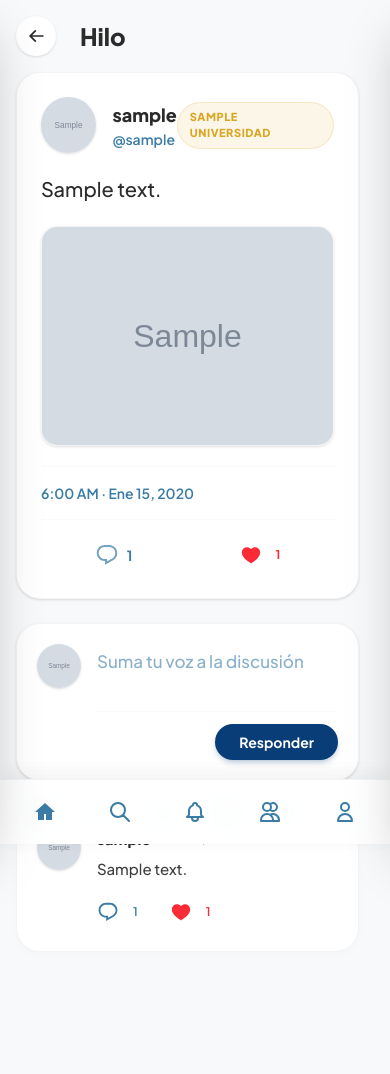
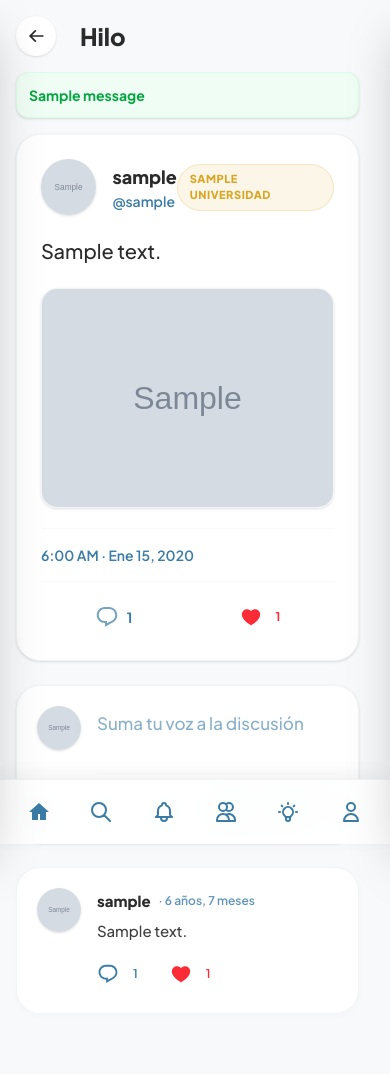
Before and after one commit to ctorresCode/Gugu-gaga, a Django app: page /respuesta/00000000-0000-0000-0000-000000000001/ in a window 390 px wide. Shown: the top 1074 px of the page. Before the commit the page ends 921 px from the top, so only its background shows below. Run offline with Django 5.2, Linux system fonts and the light colour scheme; a user stored in the database is signed in; tables that the repository leaves empty hold one stand-in row (values such as "Sample post"); grey boxes marked "Sample" are stand-in pictures; one stand-in notice (Sample message) is shown; style sheets or scripts are compiled from the project's sources.

Commit message:
fix: arreglo del menu mobile

```diff
--- a/foro/models.py
+++ b/foro/models.py
@@ -45,7 +45,8 @@ class Respuesta(models.Model):
     def save(self, *args, **kwargs):
         super().save(*args, **kwargs)
         self.hilo.ultima_actividad = self.fecha_creacion
-        self.hilo.save()
+        # CORRECCIÓN: Solo actualizamos la fecha, no reescribimos toda la fila
+        self.hilo.save(update_fields=['ultima_actividad'])
 
 class Notificacion(models.Model):
     TIPO_LIKE_HILO = 'like_hilo'
--- a/foro/templates/foro/detalle_respuesta.html
+++ b/foro/templates/foro/detalle_respuesta.html
@@ -21,6 +21,16 @@
         </div>
 
         <div class="px-4">
+            {% if messages %}
+                <div class="mb-4">
+                    {% for message in messages %}
+                        <div class="p-3 rounded-xl text-sm font-bold shadow-sm {% if message.tags == 'error' %}bg-red-50 text-red-600 border border-red-100{% else %}bg-green-50 text-green-600 border border-green-100{% endif %}">
+                            {{ message }}
+                        </div>
+                    {% endfor %}
+                </div>
+            {% endif %}
+
             <div class="bg-white p-6 rounded-3xl shadow-sm border border-gray-100 mb-6">
                 <div class="flex items-center justify-between mb-5">
                     <div class="flex items-center gap-4">
@@ -58,7 +68,7 @@
                 <div class="flex items-center justify-around pt-4 text-[#3A7CA5] font-bold">
                     <div class="flex items-center gap-2">
                         <svg viewBox="0 0 24 24" class="w-6 h-6 fill-current opacity-70"><g><path d="M1.751 10c0-4.42 3.584-8 8.005-8h4.366c4.49 0 8.129 3.64 8.129 8.13 0 2.96-1.607 5.68-4.196 7.11l-8.054 4.46v-3.69h-.067c-4.49.1-8.183-3.51-8.183-8.01zm8.005-6c-3.317 0-6.005 2.69-6.005 6 0 3.37 2.77 6.08 6.138 6.01l.351-.01h1.761v2.3l5.087-2.81c1.951-1.08 3.163-3.13 3.163-5.36 0-3.39-2.744-6.13-6.129-6.13H9.756z"></path></g></svg>
-                        <span class="text-sm">{{ respuestas.count }}</span>
+                        <span class="text-sm">{{ respuestas|length }}</span> <!-- CORRECCIÓN AQUÍ -->
                     </div>
 
                     {% include 'foro/partials/boton_like_respuesta.html' with respuesta=respuesta %}
@@ -90,7 +100,7 @@
 
             <div id="lista-respuestas" class="flex flex-col gap-4">
                 {% for hijo in respuestas %}
-                    <div onclick="window.location.href='{% url 'detalle_respuesta' hijo.pk %}'" class="bg-white p-5 rounded-3xl shadow-[0_2px_10px_rgb(0,0,0,0.02)] hover:shadow-md border border-gray-100 transition-all cursor-pointer group">
+                    <div onclick="window.location.href='{% url 'detalle_respuesta' hijo.public_id %}'" class="bg-white p-5 rounded-3xl shadow-[0_2px_10px_rgb(0,0,0,0.02)] hover:shadow-md border border-gray-100 transition-all cursor-pointer group">
                         <div class="flex items-start gap-4">
                             <div class="flex-shrink-0">
                                 <a href="{% url 'perfil_usuario' hijo.autor.username %}" onclick="event.stopPropagation();" class="block hover:opacity-80 transition-opacity">
--- a/foro/templates/foro/detalle_respuesta_sugerencia.html
+++ b/foro/templates/foro/detalle_respuesta_sugerencia.html
@@ -53,7 +53,7 @@
                         required></textarea>
                 </div>
                 <div class="flex justify-end mt-4 pt-3 border-t border-gray-100">
-                    <button type="submit" class="bg-blue-900 hover:bg-blue-800 text-white font-medium py-2 px-6 rounded-full transition-colors text-sm">
+                    <button type="submit" class="bg-blue-900 hover:bg-blue-800 text-white font-medium py-2 px-6 rounded-full transition-colors text-sm cursor-pointer">
                         Responder
                     </button>
                 </div>
--- a/foro/templates/foro/detalle_sugerencia.html
+++ b/foro/templates/foro/detalle_sugerencia.html
@@ -62,7 +62,7 @@
                     placeholder="Escribe un comentario..."
                     required></textarea>
                 <div class="flex justify-end mt-4 pt-3 border-t border-gray-100">
-                    <button type="submit" class="bg-blue-900 hover:bg-blue-800 text-white font-medium py-2 px-6 rounded-full transition-colors text-sm">
+                    <button type="submit" class="bg-blue-900 hover:bg-blue-800 text-white font-medium py-2 px-6 rounded-full transition-colors text-sm cursor-pointer">
                         Comentar
                     </button>
                 </div>
--- a/foro/templates/foro/partials/item_respuesta_sug.html
+++ b/foro/templates/foro/partials/item_respuesta_sug.html
@@ -10,7 +10,7 @@
             <svg class="w-4 h-4 {% if request.user in resp.likes.all %}fill-current{% else %}fill-none{% endif %} stroke-current stroke-2" viewBox="0 0 24 24"><path stroke-linecap="round" stroke-linejoin="round" d="M4.318 6.318a4.5 4.5 0 000 6.364L12 20.364l7.682-7.682a4.5 4.5 0 00-6.364-6.364L12 7.636l-1.318-1.318a4.5 4.5 0 00-6.364 0z"></path></svg>
             {{ resp.likes.count }}
         </a>
-        <button onclick="toggleReplyForm('reply-form-{{ resp.pk }}')" class="text-gray-500 hover:text-[#093D77] font-medium">Responder</button>
+        <button onclick="toggleReplyForm('reply-form-{{ resp.pk }}')" class="text-gray-500 hover:text-[#093D77] font-medium cursor-pointer">Responder</button>
     </div>
 
     <div id="reply-form-{{ resp.pk }}" class="hidden mt-3 pt-3 border-t border-gray-200/60">
--- a/foro/templates/foro/partials/nav_mobile.html
+++ b/foro/templates/foro/partials/nav_mobile.html
@@ -26,6 +26,12 @@
         {% endif %}
     </a>
 
+    <a href="{% url 'sugerencias' %}" class="p-2.5 rounded-2xl transition-all {% if request.resolver_match.url_name == 'sugerencias' %} text-white bg-[#093D77] shadow-md {% else %} text-[#3A7CA5] hover:bg-[#F8F9FA] hover:text-[#093D77] {% endif %}">
+        <svg class="w-6 h-6 flex-shrink-0 fill-none stroke-current stroke-2" viewBox="0 0 24 24">
+            <path stroke-linecap="round" stroke-linejoin="round" d="M9.663 17h4.673M12 3v1m6.364 1.636l-.707.707M21 12h-1M4 12H3m3.343-5.657l-.707-.707m2.828 9.9a5 5 0 117.072 0l-.548.547A3.374 3.374 0 0014 18.469V19a2 2 0 11-4 0v-.531c0-.895-.356-1.754-.988-2.386l-.548-.547z"></path>
+        </svg>
+    </a>
+
     <a href="{% url 'perfil_usuario' request.user.username %}" class="p-2.5 rounded-2xl transition-all {% if request.resolver_match.url_name == 'perfil_usuario' %} text-white bg-[#093D77] shadow-md {% else %} text-[#3A7CA5] hover:bg-[#F8F9FA] hover:text-[#093D77] {% endif %}">
         <svg class="w-6 h-6 fill-none stroke-current stroke-2" viewBox="0 0 24 24"><path stroke-linecap="round" stroke-linejoin="round" d="M16 7a4 4 0 11-8 0 4 4 0 018 0zM12 14a7 7 0 00-7 7h14a7 7 0 00-7-7z"/></svg>
     </a>
--- a/foro/views.py
+++ b/foro/views.py
@@ -143,7 +143,7 @@ class detalleHilo(LoginRequiredMixin, DetailView):
         return redirect('detalle_hilo', public_id=self.object.public_id)
 
 @login_required
-@ratelimit(key='user', rate='10/m', block=False)
+@ratelimit(key='user', rate='10/m', method='POST', block=False)
 def detalle_respuesta(request, public_id):
     if getattr(request, 'limited', False):
         messages.error(request, "Estás comentando muy rápido. Espera un momento.")
@@ -171,7 +171,6 @@ def detalle_respuesta(request, public_id):
         'respuesta': respuesta_actual,
         'respuestas': respuestas_hijas,
     })
-
 
 
 @login_required
```
Also changed, not shown: usuarios/views.py (+17 -0 lines).
